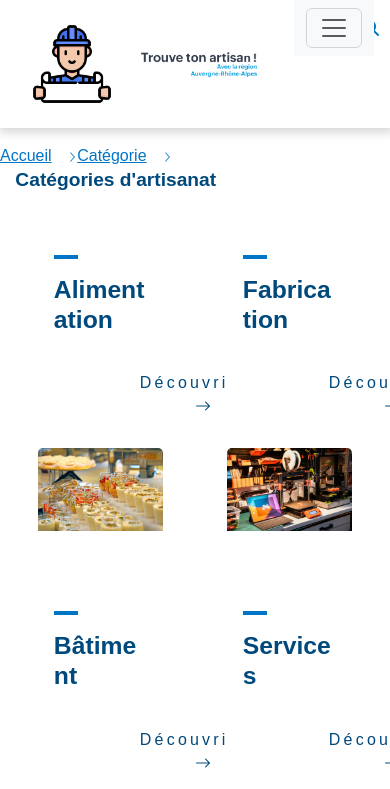
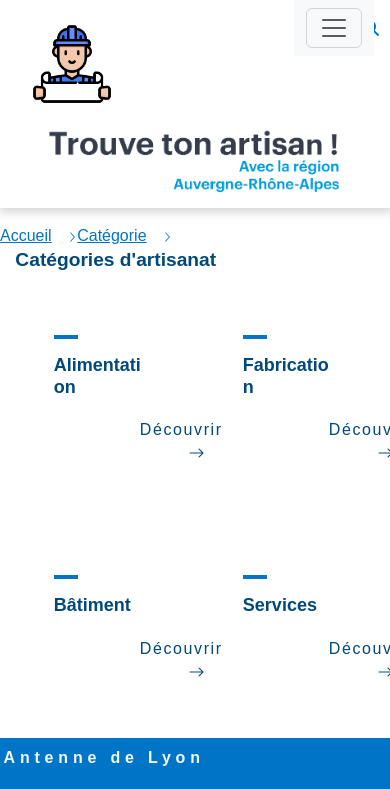
Before and after one commit to Charlotte-82/regis_charlotte_cef_devoir_8_trouve_ton_artisan, a React (Create React App) app in the folder front_end/: page /categoriepage in a window 390 px wide. Shown: the top 789 px of the page. Built offline with nearby package versions, Linux system fonts and the light colour scheme.

Commit message:
mobile dev

```diff
--- /dev/null
+++ b/front_end/src/assets/styles/_components.scss
@@ -0,0 +1,179 @@
+// footer
+
+.footer {
+  background-color: $primary-color;
+}
+
+.logoFooter {
+  height: 5em;
+  margin-left: -25em;
+}
+
+.titreFooter {
+  color: $light-color;
+  font-weight: 900;
+  letter-spacing: 0.3em;
+}
+
+.contentFooter {
+  color: $light-color;
+  margin-bottom: 0.3em;
+  letter-spacing: 0.5em;
+}
+
+.hrFooter {
+  color: $light-color;
+  border: 1px solid $light-color;
+  margin-left: 15em;
+  margin-right: 15em;
+  opacity: 1;
+  @include mobile {
+    margin-left: 2em;
+    margin-right: 2em;
+  }
+}
+
+.footerLink {
+  margin-right: 1em;
+  color: $light-color;
+  text-decoration: underline;
+  @include mobile {
+    margin-right: 0.5em;
+    font-size: small;
+  }
+}
+
+// header
+
+.headerBox {
+  box-shadow: 1px 2px 10px 2px lightgrey;
+  margin-bottom: 1em;
+}
+
+.retourLogo {
+  @include desktop {
+    display: none;
+  }
+}
+
+.menuItem {
+  color: $tertiary-color;
+}
+
+.menuItem:hover {
+  color: $tertiary-color;
+}
+
+.architecte {
+  height: 10em;
+  margin: 1em;
+
+  @include mobile {
+    height: 5em;
+  }
+}
+
+.logo {
+  height: 10em;
+
+  @include mobile {
+    height: 5em;
+  }
+}
+
+.menu {
+  margin-top: 6em;
+
+  @include mobile {
+    margin-top: 0;
+    position: absolute;
+    top: 0em;
+  }
+}
+
+.iconeMenu {
+  width: 1em;
+  margin-right: 1em;
+}
+
+.lienChemin {
+  color: $primary-color;
+  text-decoration: none;
+  margin-left: 1em;
+
+  @include mobile {
+    font-size: smaller;
+  }
+}
+
+input {
+  outline-color: $primary-color;
+  margin-right: 1em;
+}
+
+.barreDeRecherche {
+  display: flex;
+  align-items: center;
+  max-width: 300px;
+  border-bottom: 1px solid $primary-color;
+  border-right: solid 1px $primary-color;
+  padding: 5px 8px;
+  width: 250px;
+  margin-bottom: 5px;
+
+  @include mobile {
+    border: none;
+    width: 50;
+    position: absolute;
+    left: 8em;
+    top: 0.7em;
+  }
+}
+
+// Formulaire
+
+.formulaireContact {
+  border: solid $primary-color 2px;
+  padding: 2em;
+  border-radius: 10px;
+  margin-bottom: 1em;
+}
+
+// Top des artisans
+
+.topCard {
+  border: none;
+}
+
+.card-img-top {
+  height: 15em;
+  object-fit: cover;
+  @include mobile {
+    display: none;
+  }
+}
+
+.card-title {
+  text-align: right;
+  border-left: solid 1px $primary-color;
+  margin-left: 1em;
+}
+
+.h4Text {
+  text-align: right;
+  font-size: medium;
+  margin-left: 2em;
+}
+
+.topLien {
+  text-decoration: none;
+  @include mobile {
+    font-size: large;
+  }
+}
+
+.noteTop {
+  @include mobile {
+    font-size: small;
+  }
+}
--- a/front_end/src/assets/styles/_global.scss
+++ b/front_end/src/assets/styles/_global.scss
@@ -27,6 +27,9 @@ h2 {
   font-weight: 700;
   margin-bottom: 0.8em;
   font-family: $font-main;
+  @include mobile {
+    font-size: large;
+  }
 }
 
 h3 {
@@ -60,10 +63,19 @@ body {
   margin-left: 5em;
   padding-bottom: 0.8em;
   margin-top: 1em;
+
+  @include mobile {
+    letter-spacing: 0.1em;
+    margin-top: 0.3em;
+  }
 }
 
 .boutonDecouvrir:hover {
   border-bottom: $secondary-color solid 1px;
+}
+
+.flecheDecouvrir {
+  margin-left: 1em;
 }
 
 // a {
@@ -85,196 +97,9 @@ body {
 //   margin-left: "1em";
 // }
 
-.card-title {
-  color: $secondary-color;
-}
+// .card-title {
+//   color: $secondary-color;
+// }
 
-// footer
-
-.footer {
-  background-color: $primary-color;
-}
-
-.logoFooter {
-  height: 5em;
-  margin-left: -25em;
-}
-
-.titreFooter {
-  color: $light-color;
-  font-weight: 900;
-  letter-spacing: 0.3em;
-}
-
-.contentFooter {
-  color: $light-color;
-  margin-bottom: 0.3em;
-  letter-spacing: 0.5em;
-}
-
-.hrFooter {
-  color: $light-color;
-  border: 1px solid $light-color;
-  margin-left: 15em;
-  margin-right: 15em;
-  opacity: 1;
-}
-
-.footerLink {
-  margin-right: "1em";
-  color: $light-color;
-  text-decoration: underline;
-}
-
-// header
-
-.menuItem {
-  color: $tertiary-color;
-}
-
-.menuItem:hover {
-  color: $tertiary-color;
-}
-
-.architecte {
-  height: 10em;
-  margin: 1em;
-
-  @include mobile {
-    height: 5em;
-  }
-}
-
-.logo {
-  height: 10em;
-
-  @include mobile {
-    height: 2em;
-  }
-}
-
-.menu {
-  margin-top: 6em;
-
-  @include mobile {
-    margin-top: 0;
-    position: absolute;
-    top: 0em;
-  }
-}
-
-.iconeMenu {
-  width: 1em;
-  margin-right: 1em;
-}
-
-.lienChemin {
-  color: $primary-color;
-  text-decoration: none;
-  margin-left: 1em;
-
-  @include mobile {
-    font-size: smaller;
-  }
-}
-
-input {
-  outline-color: $primary-color;
-  margin-right: 1em;
-}
-
-.barreDeRecherche {
-  display: flex;
-  align-items: center;
-  max-width: 300px;
-  border-bottom: 1px solid $primary-color;
-  border-right: solid 1px $primary-color;
-  padding: 5px 8px;
-  width: 250px;
-  margin-bottom: 5px;
-
-  @include mobile {
-    border: none;
-    width: 50;
-    position: absolute;
-    left: 8em;
-    top: 0.7em;
-  }
-}
-
-// home
-
-.boutonBasPage {
-  border: none;
-  background-color: $primary-color;
-  color: $light-color;
-  border-radius: 5px;
-  padding: 0.7em 2em;
-  font-weight: 500;
-  letter-spacing: 2px;
-  font-size: larger;
-}
-
-.boutonBasPage:hover {
-  background-color: $secondary-color;
-}
-
-.card-title {
-  cursor: pointer;
-}
-
-.card-title:hover {
-  color: $hover-color;
-}
-
-.imageAccueil {
-  width: "30%";
-  margin-right: "2em";
-}
-
-// recherche
-
-.boutonRecherche {
-  border: none;
-  background-color: $primary-color;
-  color: $light-color;
-  border-radius: 5px;
-  padding: 0.5em 1.5em;
-  font-weight: 700;
-  letter-spacing: 2px;
-  font-size: medium;
-  margin-bottom: 2em;
-  width: 10em;
-}
-
-.boutonRecherche:hover {
-  background-color: $secondary-color;
-  cursor: pointer;
-}
-
-.form-select {
-  background-color: $light-color;
-  border: solid 2px $tertiary-color;
-  margin-bottom: 1em;
-  width: 60%;
-}
-
-.resultatRecherche {
-  border-left: solid 1px $primary-color;
-  padding-left: 2em;
-}
-
-// Fiche de l'artisan
-
-.imageFiche {
-  height: 20em;
-}
-
-// Formulaire
-
-.formulaireContact {
-  border: solid $primary-color 2px;
-  padding: 2em;
-  border-radius: 10px;
-  margin-bottom: 1em;
-}
+@import "./pages";
+@import "./components";
--- /dev/null
+++ b/front_end/src/assets/styles/_pages.scss
@@ -0,0 +1,106 @@
+// home
+
+.boutonBasPage {
+  border: none;
+  background-color: $primary-color;
+  color: $light-color;
+  border-radius: 5px;
+  padding: 0.7em 2em;
+  font-weight: 500;
+  letter-spacing: 2px;
+  font-size: larger;
+
+  @include mobile {
+    padding: 0.5em 1em;
+    font-size: large;
+    letter-spacing: 1px;
+  }
+}
+
+.boutonBasPage:hover {
+  background-color: $secondary-color;
+}
+
+.lienBasPage {
+  text-decoration: none;
+  color: $light-color;
+}
+
+.boutonBasPageBox {
+  display: flex;
+  justify-content: center;
+  margin-bottom: 2em;
+}
+
+.card-title {
+  cursor: pointer;
+}
+
+.card-title:hover {
+  color: $hover-color;
+}
+
+.imageAccueil {
+  width: 30%;
+  margin-right: 2em;
+
+  @include mobile {
+    display: none;
+  }
+}
+
+.homeText {
+  margin-left: 5em;
+  @include mobile {
+    margin-left: 2em;
+  }
+}
+
+.homeP {
+  font-size: larger;
+  margin-right: 5em;
+  font-weight: 500;
+  line-height: 1em;
+  @include mobile {
+    font-size: medium;
+    margin-right: 1em;
+  }
+}
+
+// recherche
+
+.boutonRecherche {
+  border: none;
+  background-color: $primary-color;
+  color: $light-color;
+  border-radius: 5px;
+  padding: 0.5em 1.5em;
+  font-weight: 700;
+  letter-spacing: 2px;
+  font-size: medium;
+  margin-bottom: 2em;
+  width: 10em;
+}
+
+.boutonRecherche:hover {
+  background-color: $secondary-color;
+  cursor: pointer;
+}
+
+.form-select {
+  background-color: $light-color;
+  border: solid 2px $tertiary-color;
+  margin-bottom: 1em;
+  width: 60%;
+}
+
+.resultatRecherche {
+  border-left: solid 1px $primary-color;
+  padding-left: 2em;
+}
+
+// Fiche de l'artisan
+
+.imageFiche {
+  height: 20em;
+}
--- a/front_end/src/components/ArtisanTop.js
+++ b/front_end/src/components/ArtisanTop.js
@@ -13,46 +13,33 @@ function TopArtisans() {
   }, []);
 
   return (
-    <div className="container mt-5">
+    <div className="container mt-1">
       <div className="row">
         {Array.isArray(artisans) &&
           artisans.map((a, index) => (
             <div className="col-md-4 d-flex justify-content-around" key={index}>
-              <div className="card mb-4" style={{ border: "none" }}>
+              <div className="card mb-4 topCard">
                 {a.image && (
                   <img
                     src={a.image}
                     alt={`Portrait de ${a.nom}`}
                     className="card-img-top"
-                    style={{ height: "200px", objectFit: "cover" }}
                   />
                 )}
                 <div className="card-body">
-                  <h3
-                    className="card-title"
-                    style={{
-                      textAlign: "right",
-                      borderLeft: "solid 1px #0074c7",
-                      marginLeft: "1em",
-                    }}
-                  >
-                    <Link to={`/ficheartisan/${a.id}`}>{a.nom}</Link>
+                  <h3 className="card-title">
+                    <Link className="topLien" to={`/ficheartisan/${a.id}`}>
+                      {a.nom}
+                    </Link>
                   </h3>
-                  <h4
-                    className="card-subtitle mb-2 text-muted"
-                    style={{
-                      textAlign: "right",
-                      fontSize: "medium",
-                      marginLeft: "2em",
-                    }}
-                  >
+                  <h4 className="card-subtitle mb-2 text-muted h4Text">
                     {a.specialite} — {a.ville}
                   </h4>
 
-                  <p>
+                  <p className="noteTop">
                     <strong>Note :</strong> {a.note}/5
                   </p>
-                  <p>{a.apropos}</p>
+                  <p className="noteTop">{a.apropos}</p>
                 </div>
                 <Link to={`/ficheartisan/${a.id}`}>
                   <button className="boutonDecouvrir">
--- a/front_end/src/components/Header.js
+++ b/front_end/src/components/Header.js
@@ -5,13 +5,11 @@ import BarreRecherche from "./BarreRechercheHeader";
 
 function Header() {
   return (
-    <div
-      className="d-flex justify-content-between align-items-start px-3 py-2"
-      style={{ boxShadow: "1px 2px 10px 2px lightgrey" }}
-    >
+    <div className="d-flex justify-content-between align-items-start px-3 py-2 headerBox">
       <div className="d-flex align-items-center">
         <a href="/">
           <img src={Architecte} className="architecte" alt="icône d'artisan" />
+          <br className="retourLogo" />
           <img src={Logo} className="logo" alt="Trouve ton artisan!" />
         </a>
       </div>
--- a/front_end/src/pages/Home.js
+++ b/front_end/src/pages/Home.js
@@ -4,7 +4,7 @@ import Artisan from "../assets/images/artisan.jpg";
 
 function Home() {
   return (
-    <div style={{ marginTop: "1em" }}>
+    <div>
       {/* chemin emprunté par l'utilisateur depuis la page d'accueil */}
       <a href="/" className="lienChemin">
         Accueil
@@ -19,97 +19,43 @@ function Home() {
 
       {/* contenu page */}
       <h1>La Plateforme de recherche d'un artisan de votre région</h1>
-      <div className="d-flex justify-content-between align-items-start px-3 py-2">
-        <div
-          className="d-flex flex-column justify-items-start align-items-start"
-          style={{ marginLeft: "5em" }}
-        >
+      <div className="d-flex justify-content-between align-items-start ">
+        <div className="d-flex flex-column justify-items-start align-items-start homeText">
           <hr className="hrTitre2" />
           <h2>Comment trouver votre artisan ?</h2>
-          <p
-            style={{
-              fontSize: "larger",
-              marginRight: "5em",
-              fontWeight: "500",
-              lineHeight: "1em",
-            }}
-          >
+          <p className="homeP">
             Sur cette plateforme, la région Auvergne-Rhône-Alpes a réuni tous
             les talentueux artisans. Choisissez un métier selon vos besoins, une
             localité et expliquez votre projet pour le voir devenir réalité !
           </p>
-          <p
-            style={{
-              fontSize: "larger",
-              marginRight: "5em",
-              fontWeight: "500",
-              lineHeight: "1em",
-            }}
-          >
+          <p className="homeP">
             1. Choisissez la catégorie d’artisanat dans le menu.
           </p>
-          <p
-            style={{
-              fontSize: "larger",
-              marginRight: "5em",
-              fontWeight: "500",
-              lineHeight: "1em",
-            }}
-          >
-            2. Choisissez un artisan selon sa spécialité.
-          </p>
-          <p
-            style={{
-              fontSize: "larger",
-              marginRight: "5em",
-              fontWeight: "500",
-              lineHeight: "1em",
-            }}
-          >
-            3. Contactez-le via le formulaire de contact.
-          </p>
-          <p
-            style={{
-              fontSize: "larger",
-              marginRight: "5em",
-              fontWeight: "500",
-              lineHeight: "1em",
-            }}
-          >
-            {" "}
-            4. Une réponse vous sera apportée sous 48h.
-          </p>
+          <p className="homeP">2. Choisissez un artisan selon sa spécialité.</p>
+          <p className="homeP">3. Contactez-le via le formulaire de contact.</p>
+          <p className="homeP">4. Une réponse vous sera apportée sous 48h.</p>
           <a href="/categoriepage">
             <button className="boutonDecouvrir">
               Découvrir
-              <i
-                className="bi bi-arrow-right"
-                style={{ marginLeft: "2em" }}
-              ></i>
+              <i className="bi bi-arrow-right flecheDecouvrir"></i>
             </button>
           </a>
         </div>
-        <figure className="imageAccueil">
-          <img src={Artisan} alt="des mains d'artisan maniant un rabot"></img>
-        </figure>
+
+        <img
+          src={Artisan}
+          alt="des mains d'artisan maniant un rabot"
+          className="imageAccueil"
+        ></img>
       </div>
-
-      <hr className="hrTitre2" style={{ marginLeft: "6em" }} />
-      <h2 style={{ marginLeft: "3em" }}>Artisans du mois</h2>
-
+      <div className="d-flex flex-column justify-items-start align-items-start homeText">
+        <hr className="hrTitre2" />
+        <h2>Artisans du mois</h2>
+      </div>
       <TopArtisans />
-      <div
-        style={{
-          display: "flex",
-          justifyContent: "center",
-          marginBottom: "2em",
-        }}
-      >
+      <div className="boutonBasPageBox">
         <button className="boutonBasPage">
-          <a
-            href="/categoriepage"
-            style={{ textDecoration: "none", color: "white" }}
-          >
+          <a className="lienBasPage" href="/categoriepage">
             Voir tous les artisans
           </a>
         </button>
```
Also changed, not shown: 2 other files (tests, documents, lock files or other folders).
